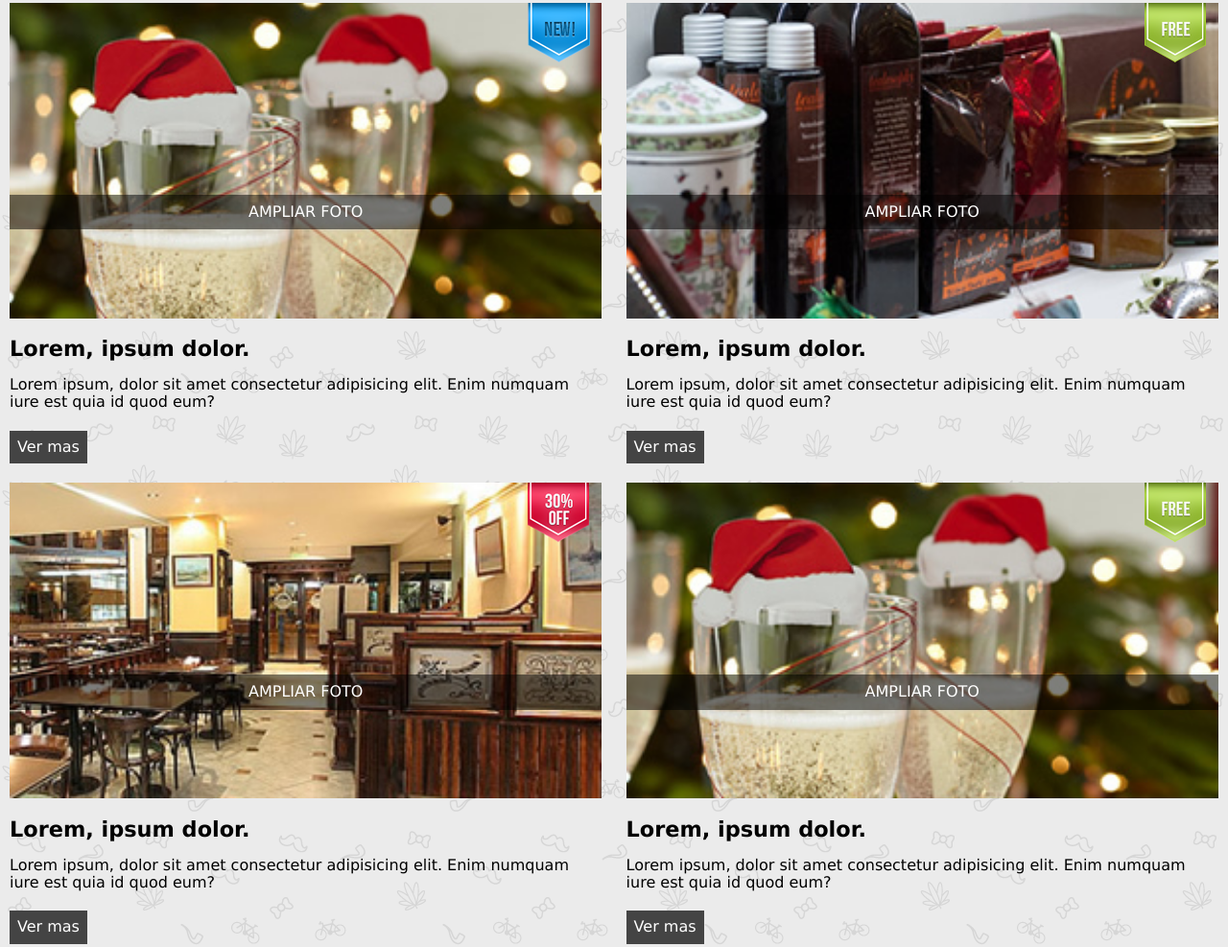
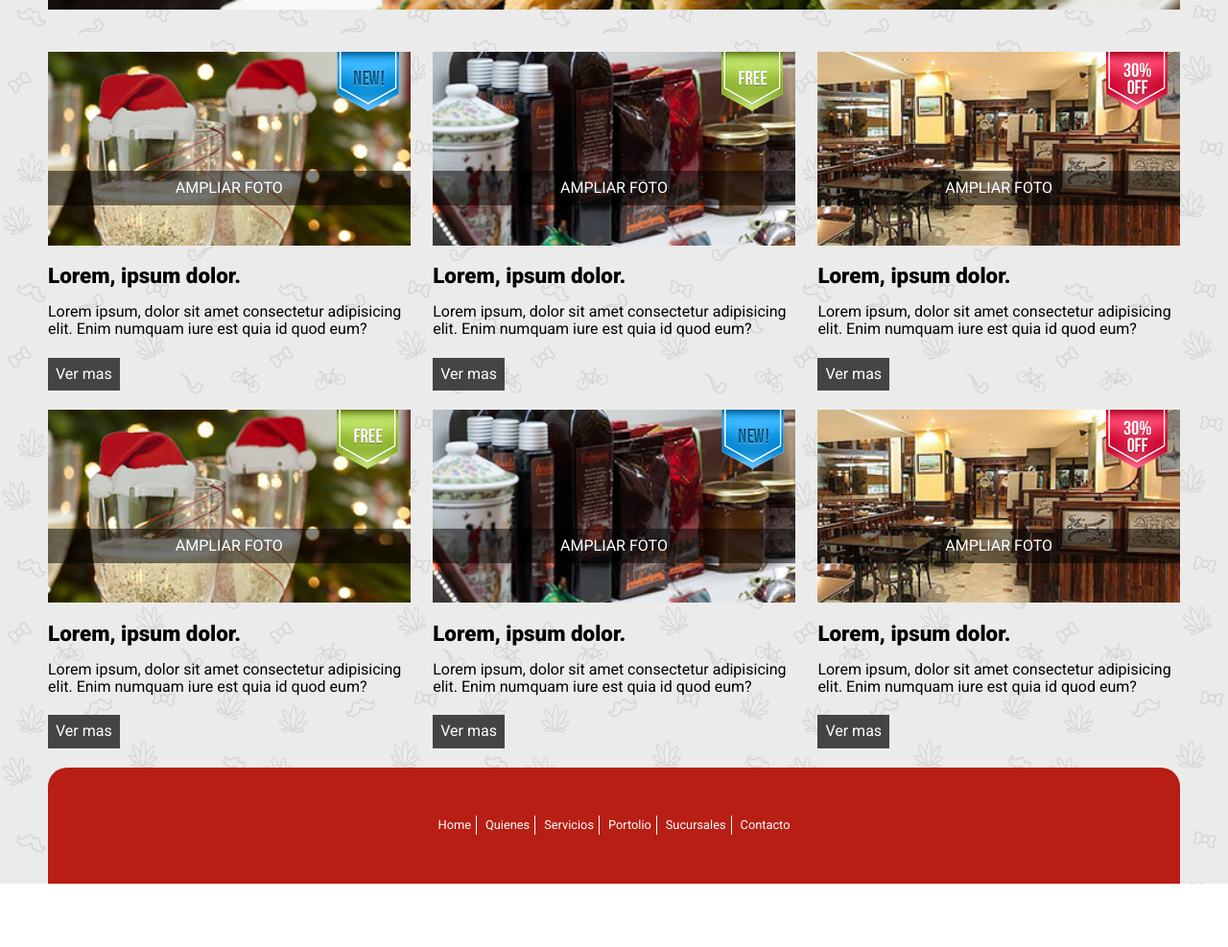
Before and after one commit to lucas21Arroyo/kitchering, a website: page views/home.html in a window 1280 px wide. Shown: the part 666-1653 px from the top of the page at 96% size. After the commit the page ends 1587 px from the top, so only its background shows below. Drawn offline with Linux system fonts and the light colour scheme.

Commit message:
add:css footer done!

```diff
--- a/public/css/general.css
+++ b/public/css/general.css
@@ -5,6 +5,7 @@
 }
 * {
     margin: 0;
+    box-sizing: border-box;
 }
 a {
     text-decoration: none;
@@ -18,6 +19,12 @@ ul {
 }
 body {
     background-image: url('/img/bg-body.png');
-    font-family: Verdana, Geneva, Tahoma, sans-serif;
+    font-family: 'roboto';
     margin: 0 10px;
+    max-width: 1180px;
 }
+@media (min-width: 769px){
+    body {
+        margin: 0 auto;
+    }
+}
--- a/public/css/home.css
+++ b/public/css/home.css
@@ -2,51 +2,61 @@
 .home--header {
     text-align: center;
 }
-.home--header--box-logo{
+
+.home--header--box-logo {
     margin: 15px auto 30px;
     width: 180px;
 }
-.home--header-logo{
+
+.home--header-logo {
     width: 100%;
     border-radius: 50%;
     border: solid 1px var(--colorGris);
 }
-.home--header--bars{
+
+.home--header--bars {
     background-color: var(--colorGris);
     padding: 8px;
     margin: 0 auto 30px;
     display: inline-block;
     border-radius: 4px;
 }
-.home--header--nav--menu ul li{
+
+.home--header--nav--menu ul li {
     background-color: var(--colorGris);
     text-transform: uppercase;
     margin-bottom: 1px;
     padding: 8px 0;
 }
-.home--header--nav--menu ul li:last-child{
+
+.home--header--nav--menu ul li:last-child {
     margin-bottom: 0;
 }
 
 /* MAIN */
-.home--main--section-banner{
+.home--main--section-banner {
     display: none;
 }
-.home--main--section-productos{
+
+.home--main--section-productos {
     margin-top: 40px;
 }
-.home--main--section--article-box{
+
+.home--main--section--article-box {
     position: relative;
 }
-.home--main--section--article-image{
+
+.home--main--section--article-image {
     width: 100%;
 }
-.home--main--section--article-sticker{
+
+.home--main--section--article-sticker {
     position: absolute;
     top: 0;
     right: 10px;
 }
-.home--main--section--article-zoom{
+
+.home--main--section--article-zoom {
     position: absolute;
     top: 60%;
     left: 0;
@@ -55,12 +65,14 @@
     padding: 9px 0;
     text-align: center;
 }
-.home--main--section--article-title{
+
+.home--main--section--article-title {
     margin: 15px 0;
-    font-weight:900;
+    font-weight: 900;
     font-size: 1.4rem;
 }
-.home--main--section--article-more{
+
+.home--main--section--article-more {
     display: inline-block;
     padding: 8px;
     margin: 20px 0;
@@ -70,27 +82,30 @@
 
 /* FOOTER */
 
-.home--footer--nav--menu ul li{
+.home--footer--nav--menu ul li {
     background-color: var(--colorRojo);
     text-transform: capitalize;
     margin-bottom: 1px;
     padding: 8px 0;
     text-align: center;
 }
-.home--footer--nav--menu ul li:last-child{
+
+.home--footer--nav--menu ul li:last-child {
     margin-bottom: 0;
 }
+
 /* HEADER */
 @media (min-width: 481px) {
-    .home--header--box-logo{
+    .home--header--box-logo {
         margin: 15px auto 30px;
         width: 120px;
     }
-    .home--header--bars{
+
+    .home--header--bars {
         display: none;
     }
 
-    .home--header--nav--menu ul li{
+    .home--header--nav--menu ul li {
         width: 15%;
         float: left;
         font-size: 0.6rem;
@@ -98,32 +113,86 @@
         margin-bottom: 0;
         background-color: var(--colorGris);
     }
-    .home--header--nav--menu ul li:last-child{
+
+    .home--header--nav--menu ul li:last-child {
         margin-right: 0;
     }
+
     /* MAIN */
 
-    .home--main--section-banner{
+    .home--main--section-banner {
         display: block;
     }
-    .home--main--section-banner img{
+
+    .home--main--section-banner img {
         width: 100%;
         margin-top: 20px;
     }
-    .home--main--section-productos{
+
+    .home--main--section-productos {
         overflow: hidden;
     }
-    .home--main--section-article{
+
+    .home--main--section-article {
         float: left;
         width: 49%;
         margin-right: 2%;
     }
-    .home--main--section-article:nth-child(even){
+
+    .home--main--section-article:nth-child(even) {
         margin-right: 0;
     }
 }
+
 @media (min-width:600px) {
-    .home--header--nav--menu ul li{
+    .home--header--nav--menu ul li {
         font-size: 0.8rem;
     }
 }
+
+/* HEADER */
+@media (min-width:1180px) {
+
+    .home--header--box-logo {
+        width: 180px;
+    }
+
+    .home--header--nav--menu ul li {
+        font-size: 1rem;
+        height: 50px;
+        padding: 15px;
+    }
+
+    /* MAIN */
+
+    .home--main--section-article {
+        width: 32%;
+    }
+
+    .home--main--section-article:nth-child(even) {
+        margin-right: 2%;
+    }
+
+    .home--main--section-article:nth-child(3n) {
+        margin-right: 0;
+    }
+
+    /* FOOTER */
+    .home--footer--nav--menu {
+        background-color: var(--colorRojo);
+        border-radius: 20px 20px 0 0;
+        text-align: center;
+        padding-top: 50px;
+        padding-bottom: 50px;
+      }
+      .home--footer--nav--menu ul li {
+        padding: 3px 5px;
+        display: inline-block;
+        border-right: 1px solid white;
+        font-size: 0.8rem;
+      }
+      .home--footer--nav--menu ul li:last-child {
+        border-right: none;
+      }
+
+}
```
